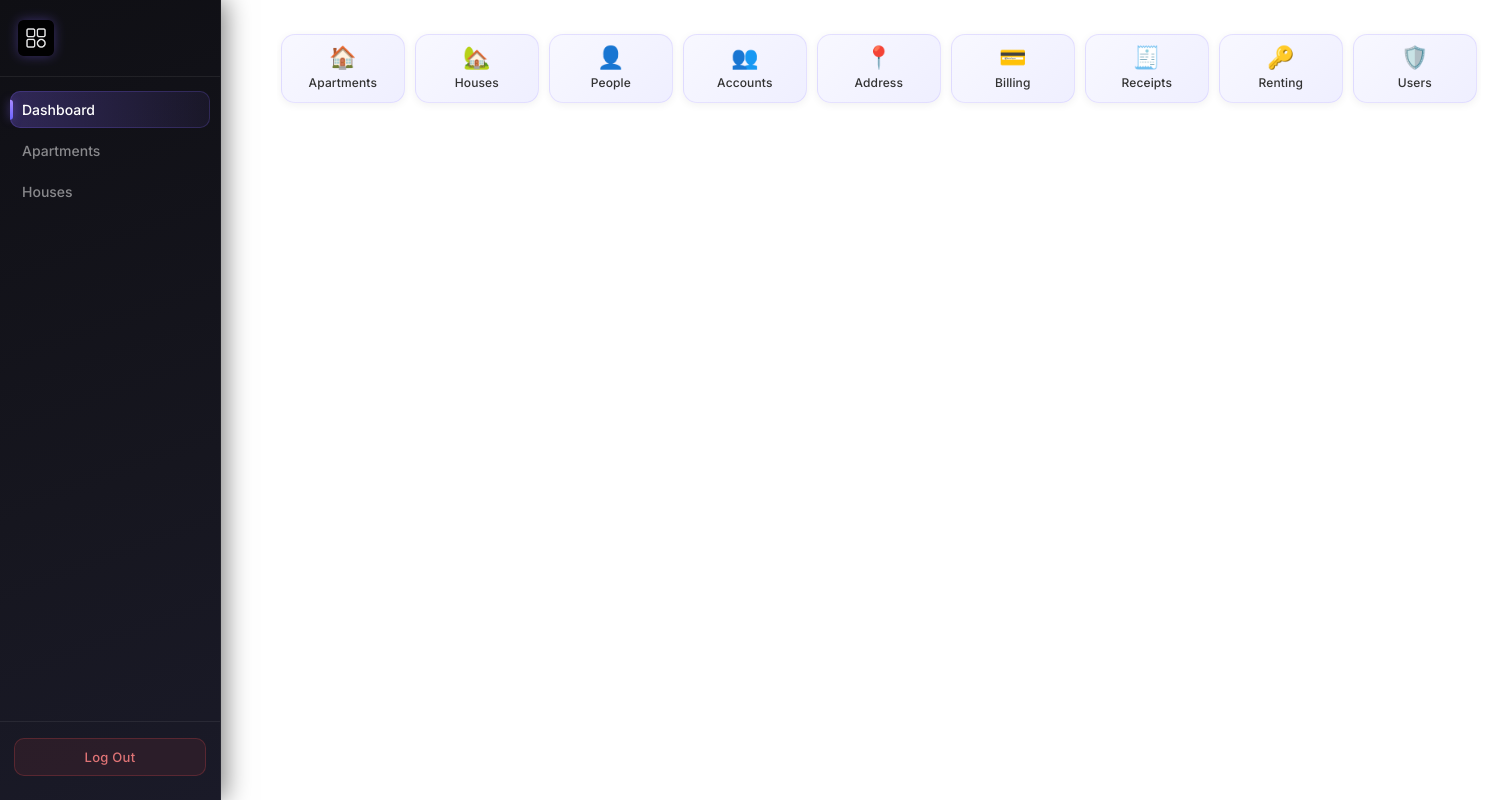
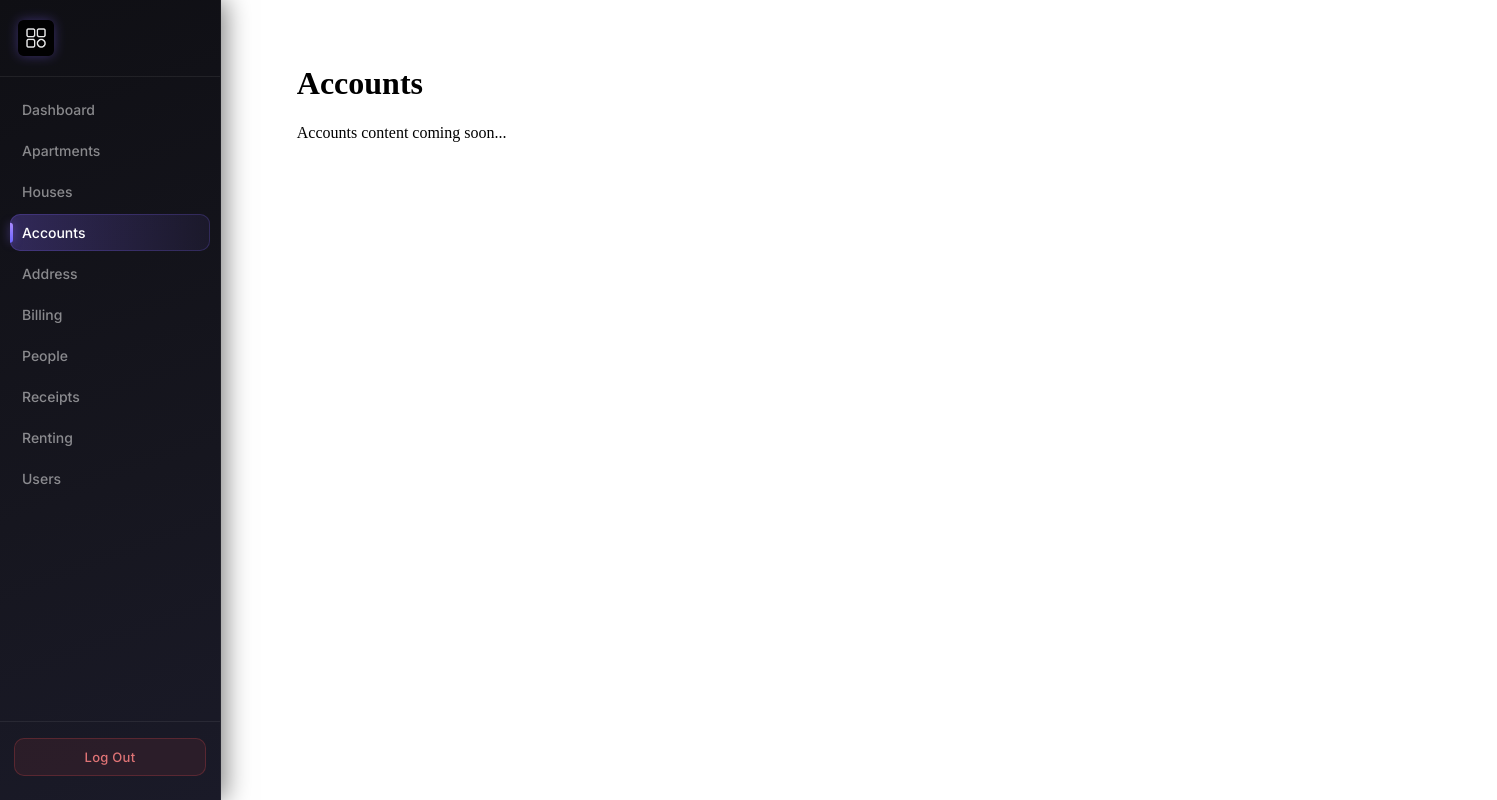
Before and after one commit to AbshiroElmi/more_PO, a React (Vite) app: page /accounts in a window 1280 px wide. Before the commit this address led to /dashboard. Shown: the whole page, 1497 px wide, since content can reach past the window. Built offline with nearby package versions, Linux system fonts and the light colour scheme; sample sign-in values are in the browser's storage.

Commit message:
added page evry new sidebar

```diff
--- a/src/assets/server.js
+++ b/src/assets/server.js
@@ -22,6 +22,8 @@ app.get("/appartments", (req, res) => {
   });
 });
 
+
+
 app.listen(5000, () => {
   console.log("Server running on port 5000");
 });
--- a/src/components/Sidebars.jsx
+++ b/src/components/Sidebars.jsx
@@ -35,10 +35,28 @@ function Sidebars() {
                     <li>
                         <NavLink to="/houses">Houses</NavLink>
                     </li>
-
+                    <li>
+                        <NavLink to="/accounts">Accounts</NavLink>
+                    </li>
+                    <li>
+                        <NavLink to="/address">Address</NavLink>
+                    </li>
+                    <li>
+                        <NavLink to="/billing">Billing</NavLink>
+                    </li>
+                    <li>
+                        <NavLink to="/people">People</NavLink>
+                    </li>
+                    <li>
+                        <NavLink to="/receipts">Receipts</NavLink>
+                    </li>
+                    <li>
+                        <NavLink to="/renting">Renting</NavLink>
+                    </li>
+                    <li>
+                        <NavLink to="/users">Users</NavLink>
+                    </li>
                 </ul>
-
-
                 {/* footer in sidebar */}
                 <div className="footer">
                     <Btn text="Log Out" setMethod={handleLogout} />
--- /dev/null
+++ b/src/components/pages/Accounts.jsx
@@ -0,0 +1,10 @@
+function Accounts() {
+    return (
+        <div style={{ padding: "20px" }}>
+            <h1>Accounts</h1>
+            <p>Accounts content coming soon...</p>
+        </div>
+    );
+}
+
+export default Accounts;
--- /dev/null
+++ b/src/components/pages/Address.jsx
@@ -0,0 +1,10 @@
+function Address() {
+    return (
+        <div style={{ padding: "20px" }}>
+            <h1>Address</h1>
+            <p>Address content coming soon...</p>
+        </div>
+    );
+}
+
+export default Address;
--- /dev/null
+++ b/src/components/pages/Billing.jsx
@@ -0,0 +1,10 @@
+function Billing() {
+    return (
+        <div style={{ padding: "20px" }}>
+            <h1>Billing</h1>
+            <p>Billing content coming soon...</p>
+        </div>
+    );
+}
+
+export default Billing;
--- /dev/null
+++ b/src/components/pages/People.jsx
@@ -0,0 +1,10 @@
+function People() {
+    return (
+        <div style={{ padding: "20px" }}>
+            <h1>People</h1>
+            <p>People content coming soon...</p>
+        </div>
+    );
+}
+
+export default People;
--- /dev/null
+++ b/src/components/pages/Receipts.jsx
@@ -0,0 +1,10 @@
+function Receipts() {
+    return (
+        <div style={{ padding: "20px" }}>
+            <h1>Receipts</h1>
+            <p>Receipts content coming soon...</p>
+        </div>
+    );
+}
+
+export default Receipts;
--- /dev/null
+++ b/src/components/pages/Renting.jsx
@@ -0,0 +1,10 @@
+function Renting() {
+    return (
+        <div style={{ padding: "20px" }}>
+            <h1>Renting</h1>
+            <p>Renting content coming soon...</p>
+        </div>
+    );
+}
+
+export default Renting;
--- /dev/null
+++ b/src/components/pages/Users.jsx
@@ -0,0 +1,10 @@
+function Users() {
+    return (
+        <div style={{ padding: "20px" }}>
+            <h1>Users</h1>
+            <p>Users content coming soon...</p>
+        </div>
+    );
+}
+
+export default Users;
--- a/src/components/pages/auth/AppRoutes.jsx
+++ b/src/components/pages/auth/AppRoutes.jsx
@@ -3,6 +3,13 @@ import Sidebars from "../../Sidebars.jsx";
 import Apartments from "../../pages/Apartments.jsx";
 import Houses from "../../pages/Houses.jsx";
 import Dashboard from "../../pages/Dashoard.jsx";
+import Accounts from "../../pages/Accounts.jsx";
+import Address from "../../pages/Address.jsx";
+import Billing from "../../pages/Billing.jsx";
+import People from "../../pages/People.jsx";
+import Receipts from "../../pages/Receipts.jsx";
+import Renting from "../../pages/Renting.jsx";
+import Users from "../../pages/Users.jsx";
 import Login from "./Login.jsx";
 import PinoTp from "./pinoTp.jsx";
 import "../../css/SidebarCss.css";
@@ -41,6 +48,13 @@ function AppRoutes() {
                                     <Route path="/dashboard" element={<Dashboard />} />
                                     <Route path="/apartments" element={<Apartments />} />
                                     <Route path="/houses" element={<Houses />} />
+                                    <Route path="/accounts" element={<Accounts />} />
+                                    <Route path="/address" element={<Address />} />
+                                    <Route path="/billing" element={<Billing />} />
+                                    <Route path="/people" element={<People />} />
+                                    <Route path="/receipts" element={<Receipts />} />
+                                    <Route path="/renting" element={<Renting />} />
+                                    <Route path="/users" element={<Users />} />
                                     <Route path="*" element={<Navigate to="/login" replace />} />
                                 </Routes>
                             </div>
```
